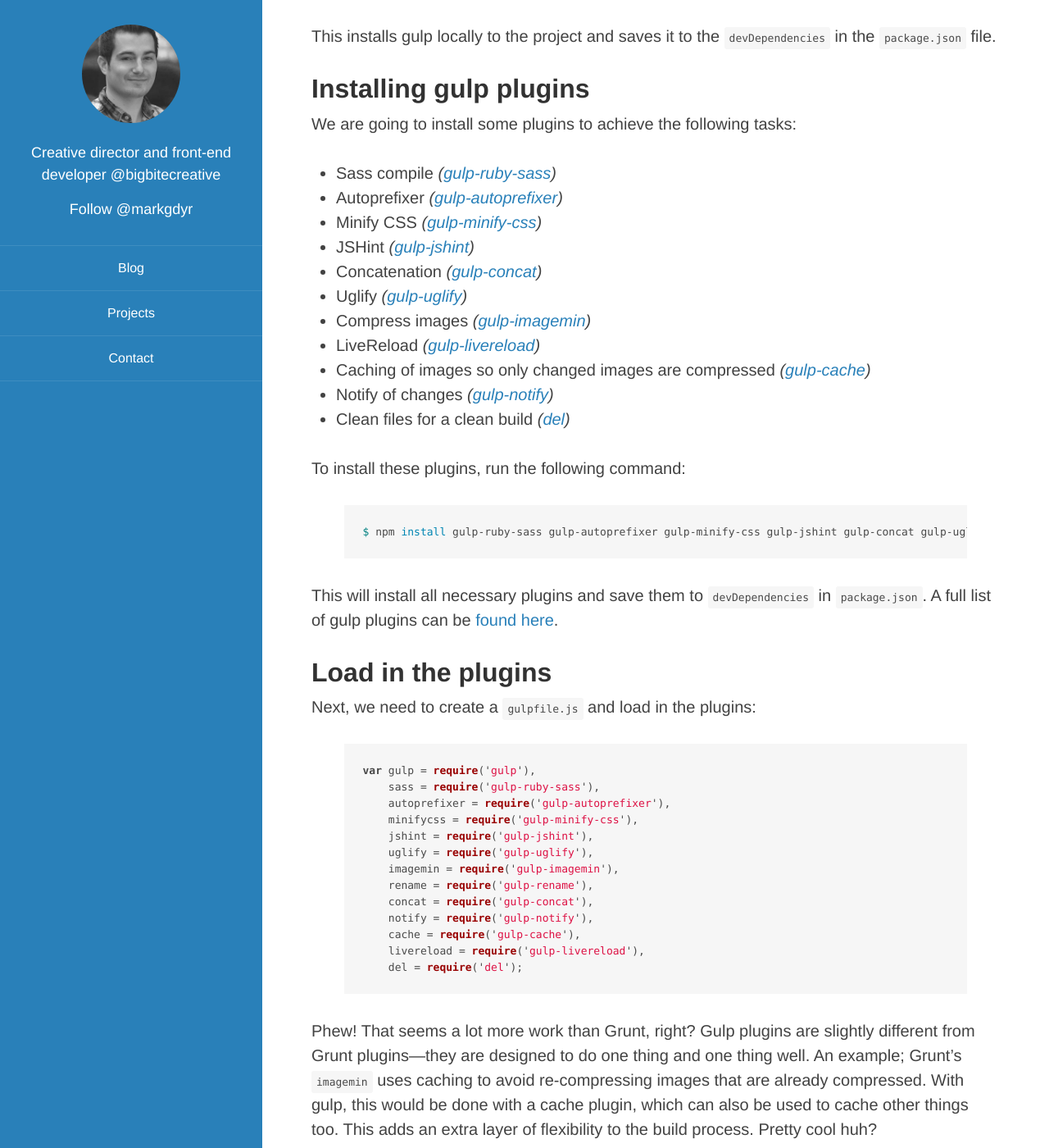
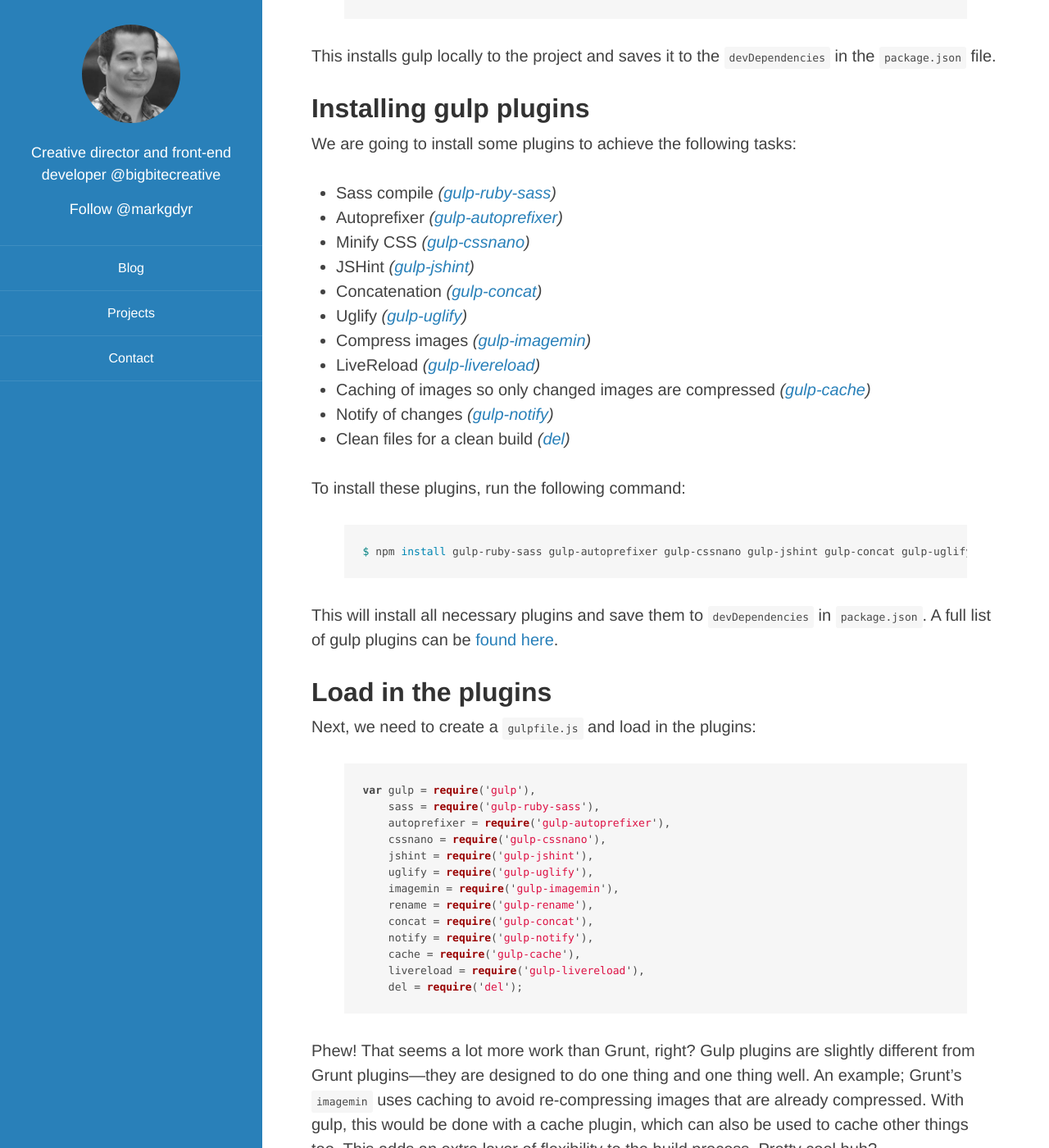
Before and after one commit to markgoodyear/markgoodyear.github.io, a Jekyll site: the page built from _posts/2014-01-19-getting-started-with-gulp.md, in a window 1280 px wide and 1400 px high, scrolled down 2317 px. Shown: the whole window at 82% size. Built offline with Jekyll 4.4.1, drawn with Linux system fonts in a browser that asks for light colours; comment, search, counter and statistics services are not loaded; a file with an impossible date is left out; some of the changed text lies outside the part shown.

Commit message:
gulp-minify-css depreciated. Use gulp-cssnano

```diff
--- a/_posts/2014-01-19-getting-started-with-gulp.md
+++ b/_posts/2014-01-19-getting-started-with-gulp.md
@@ -14,6 +14,7 @@ updated: 2015-11-02
     <li><em>Updated Aug 11th, 2014 Using `del` instead of `gulp-clean`, updated `gulp-livereload`</em></li>
     <li><em>Updated May 20th, 2015 Update `gulp-ruby-sass` syntax</em></li>
     <li><em>Updated Nov 2nd, 2015 Update `del` syntax</em></li>
+    <li><em>Updated Jan 12th, 2016 `gulp-minify-css` depreciated. Use `gulp-cssnano`</em></li>
   </ul>
 </div>
 
@@ -94,7 +95,7 @@ We are going to install some plugins to achieve the following tasks:
 
 - Sass compile *([gulp-ruby-sass](https://github.com/sindresorhus/gulp-ruby-sass))*
 - Autoprefixer *([gulp-autoprefixer](https://github.com/Metrime/gulp-autoprefixer))*
-- Minify CSS *([gulp-minify-css](https://github.com/jonathanepollack/gulp-minify-css))*
+- Minify CSS *([gulp-cssnano](https://github.com/jonathanepollack/gulp-cssnano))*
 - JSHint *([gulp-jshint](https://github.com/wearefractal/gulp-jshint))*
 - Concatenation *([gulp-concat](https://github.com/wearefractal/gulp-concat))*
 - Uglify *([gulp-uglify](https://github.com/terinjokes/gulp-uglify))*
@@ -107,7 +108,7 @@ We are going to install some plugins to achieve the following tasks:
 To install these plugins, run the following command:
 
 {% highlight bash %}
-$ npm install gulp-ruby-sass gulp-autoprefixer gulp-minify-css gulp-jshint gulp-concat gulp-uglify gulp-imagemin gulp-notify gulp-rename gulp-livereload gulp-cache del --save-dev
+$ npm install gulp-ruby-sass gulp-autoprefixer gulp-cssnano gulp-jshint gulp-concat gulp-uglify gulp-imagemin gulp-notify gulp-rename gulp-livereload gulp-cache del --save-dev
 {% endhighlight %}
 
 This will install all necessary plugins and save them to `devDependencies` in `package.json`. A full list of gulp plugins can be [found here](http://gulpjs.com/plugins/).
@@ -121,7 +122,7 @@ Next, we need to create a `gulpfile.js` and load in the plugins:
 var gulp = require('gulp'),
     sass = require('gulp-ruby-sass'),
     autoprefixer = require('gulp-autoprefixer'),
-    minifycss = require('gulp-minify-css'),
+    cssnano = require('gulp-cssnano'),
     jshint = require('gulp-jshint'),
     uglify = require('gulp-uglify'),
     imagemin = require('gulp-imagemin'),
@@ -149,7 +150,7 @@ gulp.task('styles', function() {
     .pipe(autoprefixer('last 2 version'))
     .pipe(gulp.dest('dist/assets/css'))
     .pipe(rename({suffix: '.min'}))
-    .pipe(minifycss())
+    .pipe(cssnano())
     .pipe(gulp.dest('dist/assets/css'))
     .pipe(notify({ message: 'Styles task complete' }));
 });
```
Also changed, not shown: other parts of _posts/2014-01-19-getting-started-with-gulp.md (+1 -1 lines).
